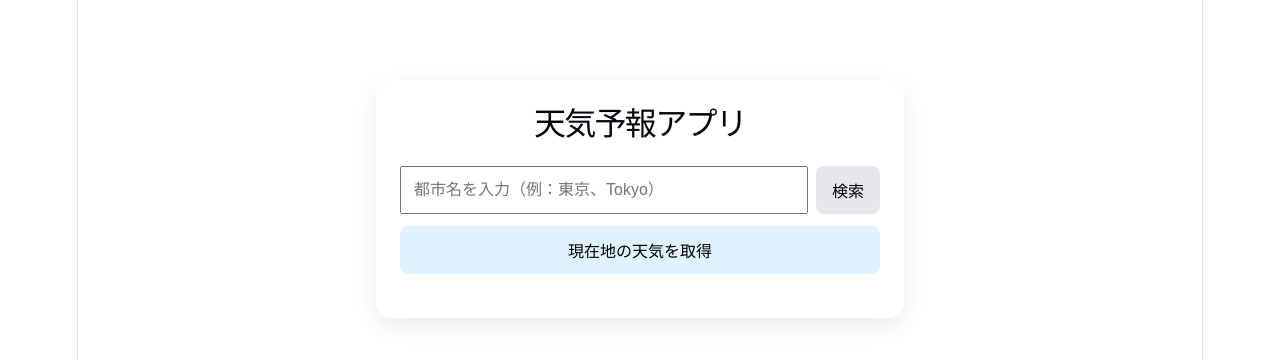
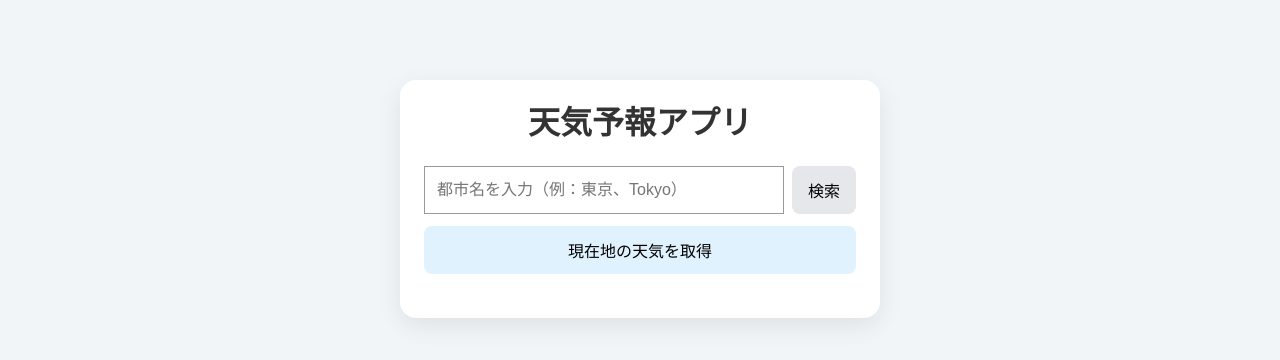
Before and after one commit to shimodum/react-weather-app, a React (Vite) app: page / in a window 1280 px wide. Shown: the top 360 px of the page. Built offline with nearby package versions, Linux system fonts and the light colour scheme; no server answers.

Commit message:
style: JavaScript版とReact版のUIを統一

```diff
--- a/src/App.css
+++ b/src/App.css
@@ -1,5 +1,6 @@
 .app {
-  width: min(90%, 480px);
+  width: 90%;
+  max-width: 480px;
   margin: 80px auto;
   padding: 24px;
   background: #fff;
@@ -24,6 +25,12 @@
   flex: 1;
   padding: 12px;
   font-size: 16px;
+  border: 1px solid #999;
+  outline: none;
+}
+
+.search-form input:focus {
+  border: 1px solid #333;
 }
 
 .search-form button,
@@ -57,6 +64,17 @@
   padding: 16px;
   border-radius: 12px;
   background: #f8fafc;
+}
+
+.weather-card h2 {
+  font-size: 24px;
+  margin: 0 0 16px;
+}
+
+.weather-card p {
+  font-size: 16px;
+  line-height: 1.6;
+  margin: 8px 0;
 }
 
 .error {
@@ -93,10 +111,19 @@
   display: flex;
   align-items: center;
   box-sizing: border-box;
+  color: #333;
+  -webkit-tap-highlight-color: transparent;
 }
 
 .history li:hover {
   background: #e9eef5;
+}
+
+.history li:focus,
+.history li:active,
+.history li:focus-visible {
+  background: #f8fafc;
+  outline: none;
 }
 
 .sunny {
--- a/src/index.css
+++ b/src/index.css
@@ -1,111 +1,10 @@
-:root {
-  --text: #6b6375;
-  --text-h: #08060d;
-  --bg: #fff;
-  --border: #e5e4e7;
-  --code-bg: #f4f3ec;
-  --accent: #aa3bff;
-  --accent-bg: rgba(170, 59, 255, 0.1);
-  --accent-border: rgba(170, 59, 255, 0.5);
-  --social-bg: rgba(244, 243, 236, 0.5);
-  --shadow:
-    rgba(0, 0, 0, 0.1) 0 10px 15px -3px, rgba(0, 0, 0, 0.05) 0 4px 6px -2px;
-
-  --sans: system-ui, 'Segoe UI', Roboto, sans-serif;
-  --heading: system-ui, 'Segoe UI', Roboto, sans-serif;
-  --mono: ui-monospace, Consolas, monospace;
-
-  font: 18px/145% var(--sans);
-  letter-spacing: 0.18px;
-  color-scheme: light dark;
-  color: var(--text);
-  background: var(--bg);
-  font-synthesis: none;
-  text-rendering: optimizeLegibility;
-  -webkit-font-smoothing: antialiased;
-  -moz-osx-font-smoothing: grayscale;
-
-  @media (max-width: 1024px) {
-    font-size: 16px;
-  }
-}
-
-@media (prefers-color-scheme: dark) {
-  :root {
-    --text: #9ca3af;
-    --text-h: #f3f4f6;
-    --bg: #16171d;
-    --border: #2e303a;
-    --code-bg: #1f2028;
-    --accent: #c084fc;
-    --accent-bg: rgba(192, 132, 252, 0.15);
-    --accent-border: rgba(192, 132, 252, 0.5);
-    --social-bg: rgba(47, 48, 58, 0.5);
-    --shadow:
-      rgba(0, 0, 0, 0.4) 0 10px 15px -3px, rgba(0, 0, 0, 0.25) 0 4px 6px -2px;
-  }
-
-  #social .button-icon {
-    filter: invert(1) brightness(2);
-  }
+* {
+  box-sizing: border-box;
 }
 
 body {
   margin: 0;
+  font-family: sans-serif;
+  background: #f2f5f7;
+  color: #333;
 }
-
-#root {
-  width: 1126px;
-  max-width: 100%;
-  margin: 0 auto;
-  text-align: center;
-  border-inline: 1px solid var(--border);
-  min-height: 100svh;
-  display: flex;
-  flex-direction: column;
-  box-sizing: border-box;
-}
-
-h1,
-h2 {
-  font-family: var(--heading);
-  font-weight: 500;
-  color: var(--text-h);
-}
-
-h1 {
-  font-size: 56px;
-  letter-spacing: -1.68px;
-  margin: 32px 0;
-  @media (max-width: 1024px) {
-    font-size: 36px;
-    margin: 20px 0;
-  }
-}
-h2 {
-  font-size: 24px;
-  line-height: 118%;
-  letter-spacing: -0.24px;
-  margin: 0 0 8px;
-  @media (max-width: 1024px) {
-    font-size: 20px;
-  }
-}
-p {
-  margin: 0;
-}
-
-code,
-.counter {
-  font-family: var(--mono);
-  display: inline-flex;
-  border-radius: 4px;
-  color: var(--text-h);
-}
-
-code {
-  font-size: 15px;
-  line-height: 135%;
-  padding: 4px 8px;
-  background: var(--code-bg);
-}
```
